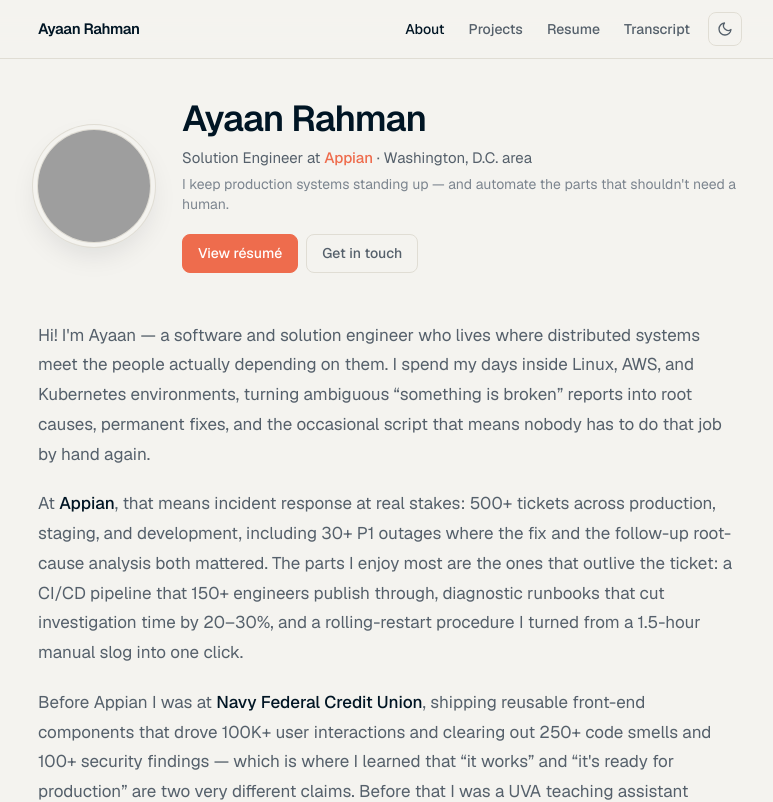
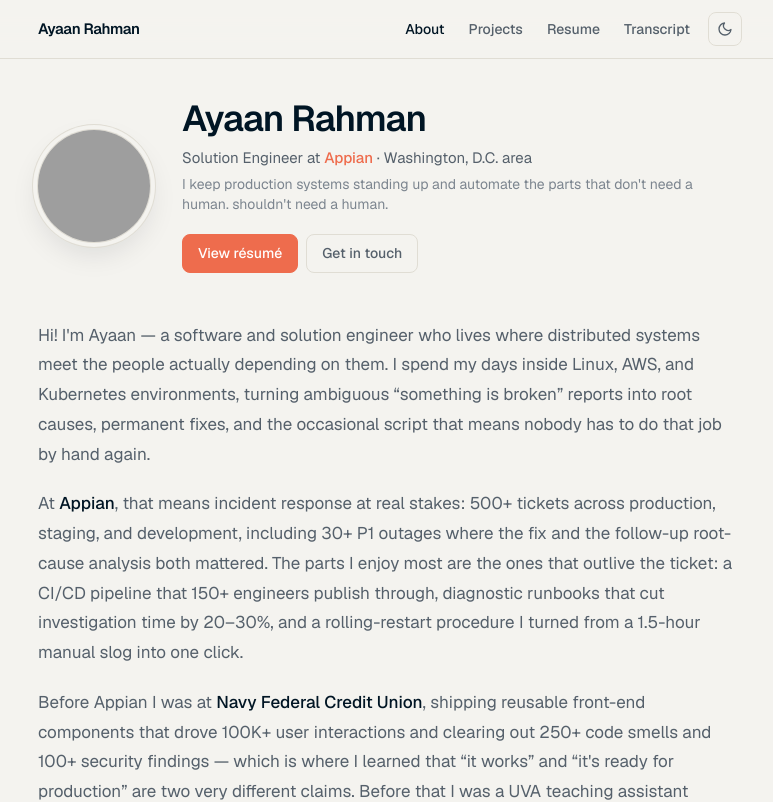
Before and after one commit to AyaanARahman/ayaan-personal-website, a Next.js app: page / in a window 1280 px wide. Shown: the top 802 px of the page, without its empty margins (250-1023 px from the left). Built offline with nearby package versions, Linux system fonts and the light colour scheme; grey boxes are pictures that could not be loaded.

Commit message:
updated website

```diff
--- a/app/page.tsx
+++ b/app/page.tsx
@@ -98,7 +98,7 @@ export default function Page() {
             D.C. area
           </p>
           <p className="mt-1 text-sm text-subtle">
-            I keep production systems standing up — and automate the parts that
+            I keep production systems standing up and automate the parts that don't need a human.
             shouldn&apos;t need a human.
           </p>
 
```
